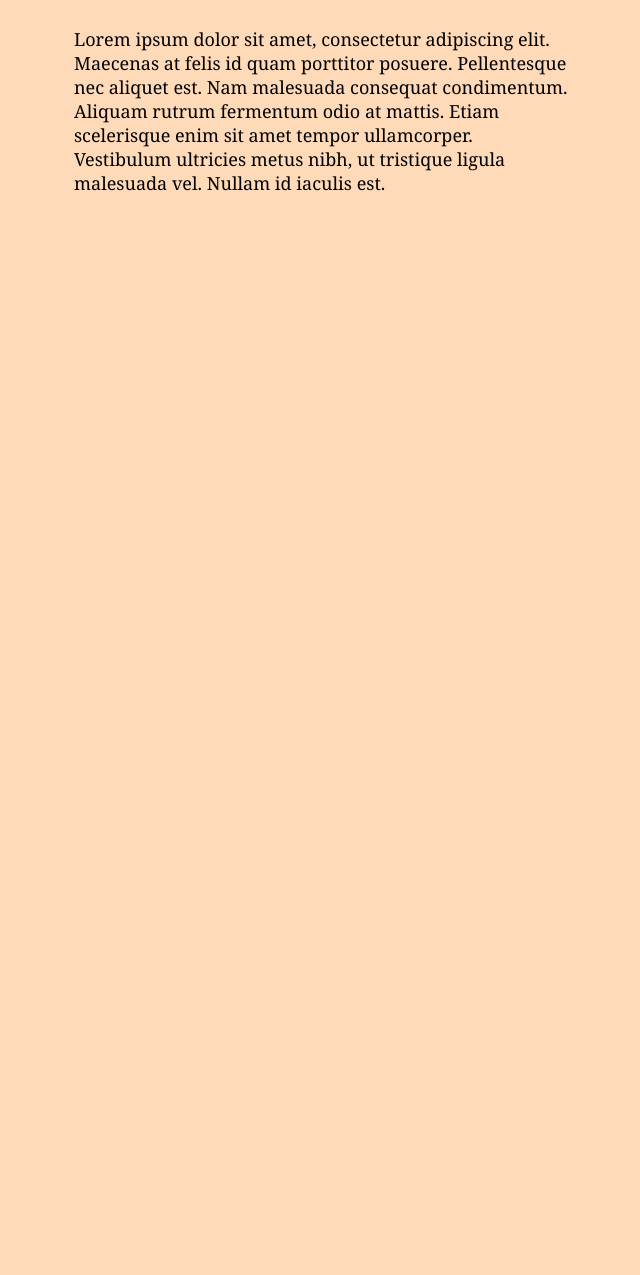
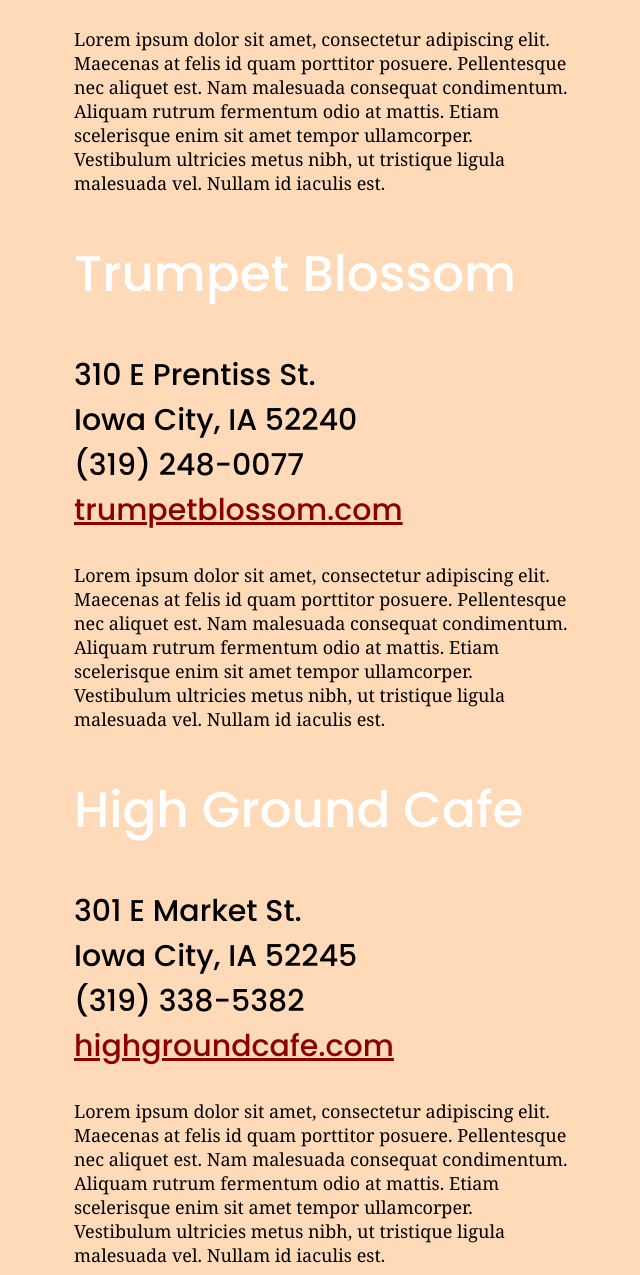
Before and after one commit to J4502-FS22/stephens-site, a plain HTML site: page third-page.html in a window 1280 px wide. Shown: the part 2324-3599 px from the top of the page, without its empty margins (316-956 px from the left). Before the commit the page ends 2527 px from the top, so only its background shows below. Drawn offline with Linux system fonts and the light colour scheme.

Commit message:
updated third-page

```diff
--- a/third-page.html
+++ b/third-page.html
@@ -35,4 +35,18 @@
       <br> (319) 626-2603
       <br> <a href="bluebird.cafe">bluebird.cafe</a> </h3>
     <p> Lorem ipsum dolor sit amet, consectetur adipiscing elit. Maecenas at felis id quam porttitor posuere. Pellentesque nec aliquet est. Nam malesuada consequat condimentum. Aliquam rutrum fermentum odio at mattis. Etiam scelerisque enim sit amet tempor ullamcorper. Vestibulum ultricies metus nibh, ut tristique ligula malesuada vel. Nullam id iaculis est. </p>
+
+  <h2> Trumpet Blossom </h2>
+    <h3> 310 E Prentiss St.
+      <br> Iowa City, IA 52240
+      <br> (319) 248-0077
+      <br> <a href="https://www.trumpetblossom.com/">trumpetblossom.com</a> </h3>
+    <p> Lorem ipsum dolor sit amet, consectetur adipiscing elit. Maecenas at felis id quam porttitor posuere. Pellentesque nec aliquet est. Nam malesuada consequat condimentum. Aliquam rutrum fermentum odio at mattis. Etiam scelerisque enim sit amet tempor ullamcorper. Vestibulum ultricies metus nibh, ut tristique ligula malesuada vel. Nullam id iaculis est. </p>
+
+  <h2> High Ground Cafe </h2>
+    <h3> 301 E Market St.
+      <br> Iowa City, IA 52245
+      <br> (319) 338-5382
+      <br> <a href="https://www.highgroundcafe.com/">highgroundcafe.com</a> </h3>
+    <p> Lorem ipsum dolor sit amet, consectetur adipiscing elit. Maecenas at felis id quam porttitor posuere. Pellentesque nec aliquet est. Nam malesuada consequat condimentum. Aliquam rutrum fermentum odio at mattis. Etiam scelerisque enim sit amet tempor ullamcorper. Vestibulum ultricies metus nibh, ut tristique ligula malesuada vel. Nullam id iaculis est.</p>
 </body>
```
